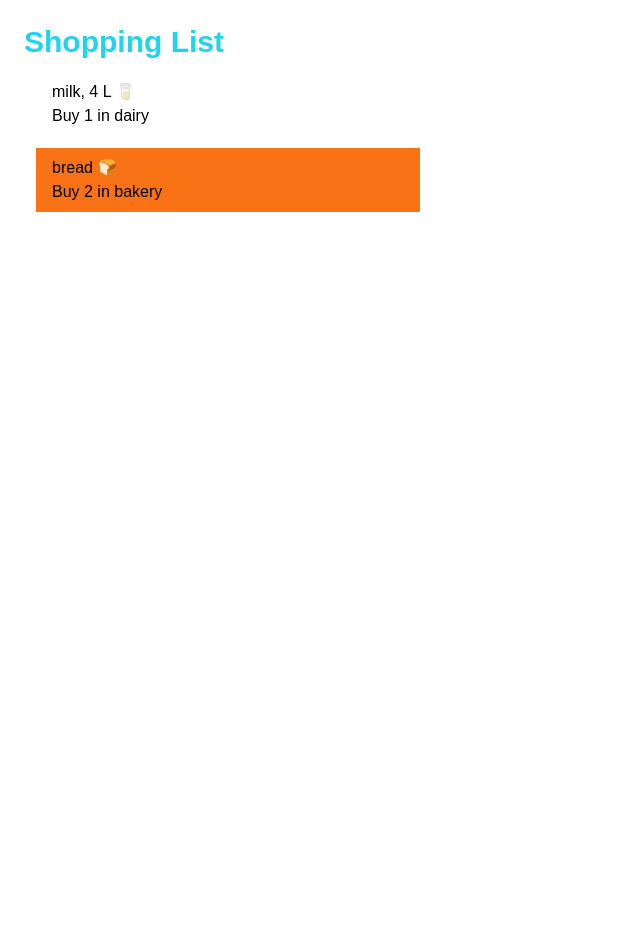
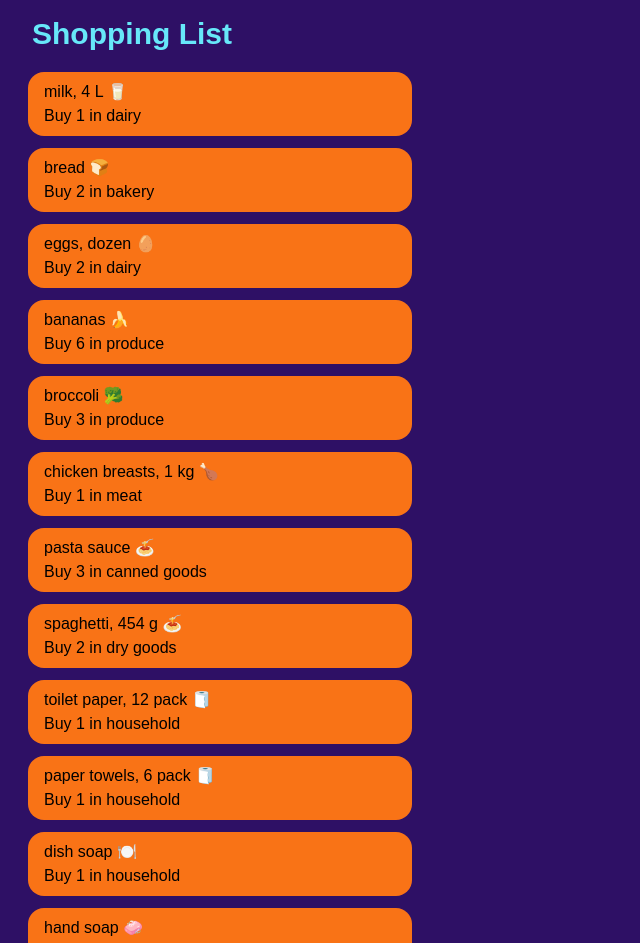
Before and after one commit to chrisracicot/cprg306-assignments, a Next.js app: page /week-3 in a window 1280 px wide. Shown: the top 943 px of the page, without its empty margins (0-640 px from the left). Before the commit the page ends 800 px from the top, so only its background shows below. Built offline with nearby package versions, Linux system fonts and the light colour scheme.

Commit message:
changed borders, padding, and added hover colors

```diff
--- a/app/week-3/item-list.js
+++ b/app/week-3/item-list.js
@@ -56,7 +56,7 @@ export default function ItemList(props) {
   };
 
   const item10 = {
-    name: "paper towels, 6 pack",
+    name: "paper towels, 6 pack 🧻",
     quantity: 1,
     category: "household",
   };
@@ -75,7 +75,8 @@ export default function ItemList(props) {
 
   return (
     <main>
-      <div className="max-w-sm p-2 pl-4 bg-white m-3 text-black">
+      <section className="pt-2">
+        <div className="max-w-sm p-2 pl-4 bg-orange-500 hover:bg-orange-300 m-3 rounded-2xl text-black">
           <Item
             name={item1.name}
             quantity={item1.quantity}
@@ -83,7 +84,7 @@ export default function ItemList(props) {
           />
         </div>
 
-      <div className="max-w-sm p-2 pl-4 bg-orange-500 m-3 text-black">
+        <div className="max-w-sm p-2 pl-4 bg-orange-500 hover:bg-orange-300 m-3 rounded-2xl text-black">
           <Item
             name={item2.name}
             quantity={item2.quantity}
@@ -91,18 +92,86 @@ export default function ItemList(props) {
           />
         </div>
 
-      {/* <Item item1={item1.name} />
-      <Item props={item2.name} />
-      <Item props={item3} />
-      <Item props={item4} />
-      <Item props={item5} />
-      <Item props={item6} />
-      <Item props={item7} />
-      <Item props={item8} />
-      <Item props={item9} />
-      <Item props={item10} />
-      <Item props={item11} />
-      <Item props={item12} />  */}
+        <div className="max-w-sm p-2 pl-4 bg-orange-500 hover:bg-orange-300 m-3 rounded-2xl text-black">
+          <Item
+            name={item3.name}
+            quantity={item3.quantity}
+            category={item3.category}
+          />
+        </div>
+
+        <div className="max-w-sm p-2 pl-4 bg-orange-500 hover:bg-orange-300 m-3 rounded-2xl text-black">
+          <Item
+            name={item4.name}
+            quantity={item4.quantity}
+            category={item4.category}
+          />
+        </div>
+
+        <div className="max-w-sm p-2 pl-4 bg-orange-500 hover:bg-orange-300 m-3 rounded-2xl text-black">
+          <Item
+            name={item5.name}
+            quantity={item5.quantity}
+            category={item5.category}
+          />
+        </div>
+
+        <div className="max-w-sm p-2 pl-4 bg-orange-500 hover:bg-orange-300 m-3 rounded-2xl text-black">
+          <Item
+            name={item6.name}
+            quantity={item6.quantity}
+            category={item6.category}
+          />
+        </div>
+
+        <div className="max-w-sm p-2 pl-4 bg-orange-500 hover:bg-orange-300 m-3 rounded-2xl text-black">
+          <Item
+            name={item7.name}
+            quantity={item7.quantity}
+            category={item7.category}
+          />
+        </div>
+
+        <div className="max-w-sm p-2 pl-4 bg-orange-500 hover:bg-orange-300 m-3 rounded-2xl text-black">
+          <Item
+            name={item8.name}
+            quantity={item8.quantity}
+            category={item8.category}
+          />
+        </div>
+
+        <div className="max-w-sm p-2 pl-4 bg-orange-500 hover:bg-orange-300 m-3 rounded-2xl text-black">
+          <Item
+            name={item9.name}
+            quantity={item9.quantity}
+            category={item9.category}
+          />
+        </div>
+
+        <div className="max-w-sm p-2 pl-4 bg-orange-500 hover:bg-orange-300 m-3 rounded-2xl text-black">
+          <Item
+            name={item10.name}
+            quantity={item10.quantity}
+            category={item10.category}
+          />
+        </div>
+
+        <div className="max-w-sm p-2 pl-4 bg-orange-500 hover:bg-orange-300 m-3 rounded-2xl text-black">
+          <Item
+            name={item11.name}
+            quantity={item11.quantity}
+            category={item11.category}
+          />
+        </div>
+
+        <div className="max-w-sm p-2 pl-4 bg-orange-500 hover:bg-orange-300 m-3 rounded-2xl text-black">
+          <Item
+            name={item12.name}
+            quantity={item12.quantity}
+            category={item12.category}
+          />
+        </div>
+      </section>
     </main>
   );
 }
--- a/app/week-3/page.js
+++ b/app/week-3/page.js
@@ -1,13 +1,17 @@
 import ItemList from "./item-list";
 
-export default function Page({ props }) {
+export default function Page(props) {
   return (
-    <main className="m-6">
-      <h1 className="text-cyan-400 text-3xl font-extrabold">Shopping List</h1>
+    <div className="bg-violet-950 min-h-screen">
+      <main className="p-4 bg-violet-950 min-h-screen">
+        <h1 className="text-cyan-300 text-3xl font-extrabold pl-4">
+          Shopping List
+        </h1>
 
-      <header>
-        <ItemList />
-      </header>
-    </main>
+        <header>
+          <ItemList />
+        </header>
+      </main>
+    </div>
   );
 }
```
Lines whose indentation alone changed are shown as unchanged.
